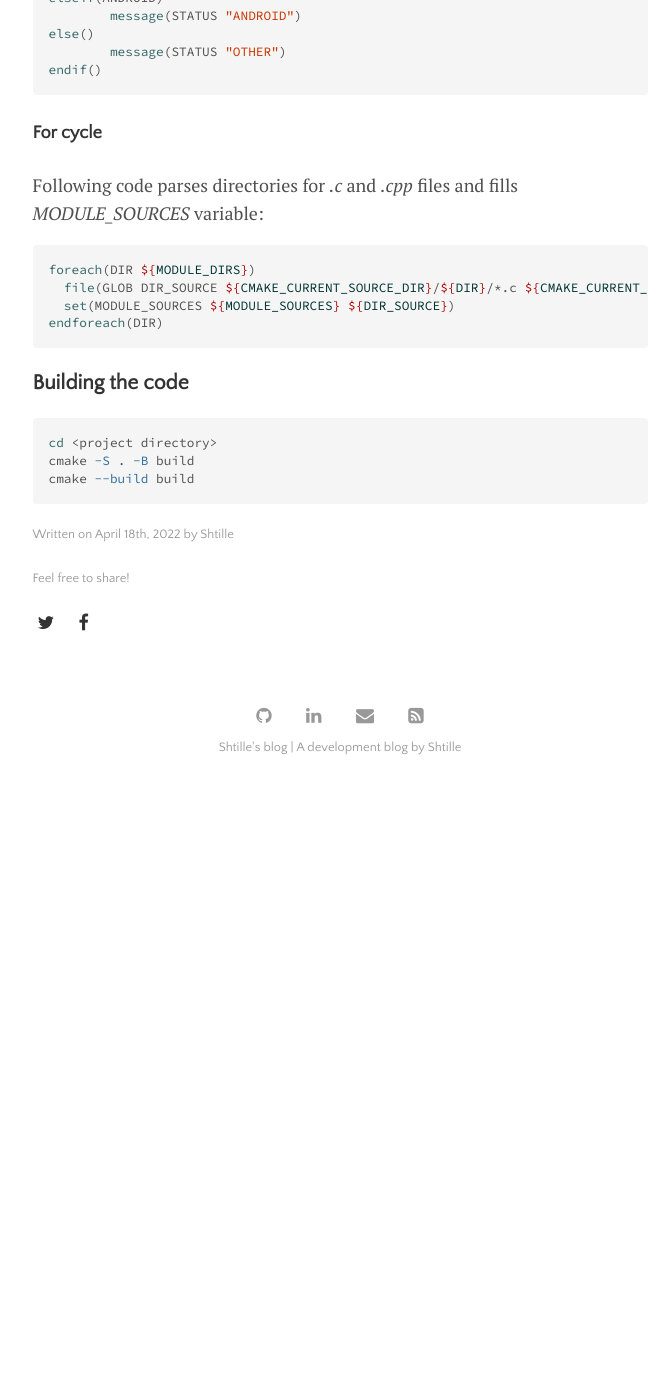
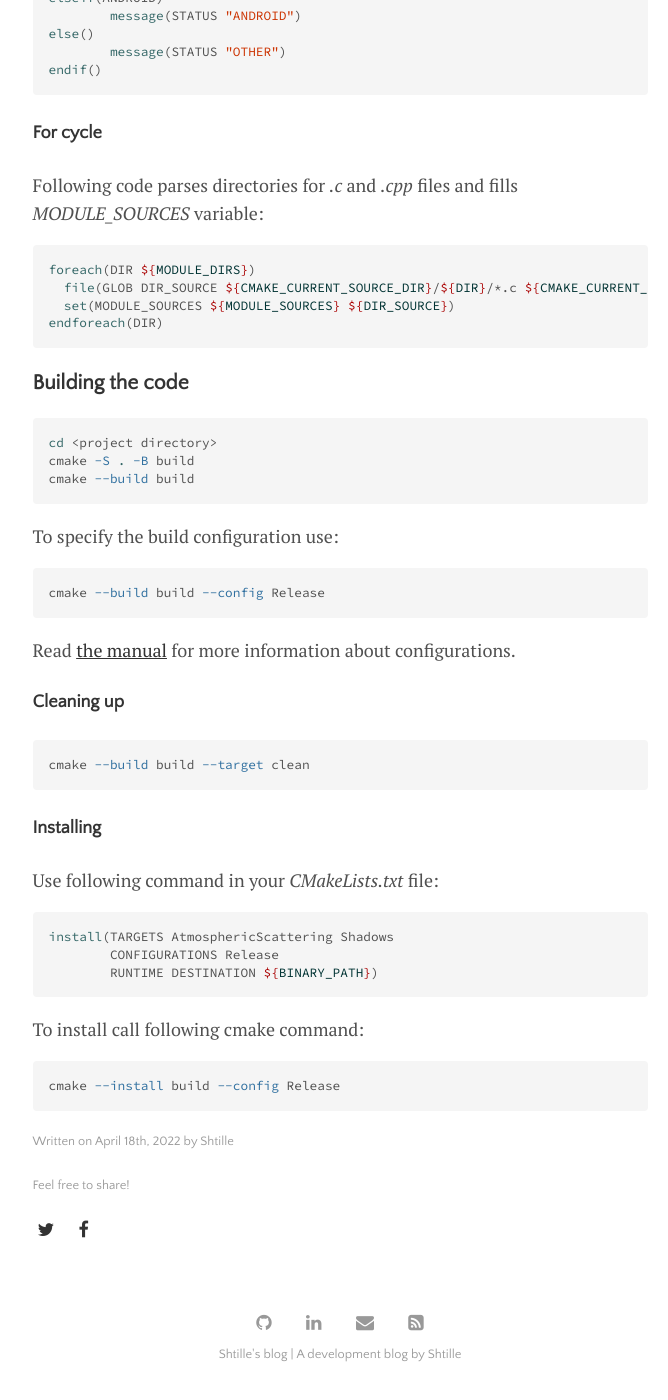
Before and after one commit to Shtille/blog, a Jekyll site: the page built from _posts/2022-04-18-cmake-guide.md, in a window 1280 px wide and 1400 px high, scrolled down 5155 px. Shown: the whole window, without its empty margins (300-968 px from the left). Built offline with Jekyll 4.4.1, drawn with Linux system fonts in a browser that asks for light colours; before the commit the page ends 5948 px from its top, so only the background shows below that.

Commit message:
Update 2022-04-18-cmake-guide.md

`````diff
--- a/_posts/2022-04-18-cmake-guide.md
+++ b/_posts/2022-04-18-cmake-guide.md
@@ -48,6 +48,7 @@ set(my_sources ${my_sources} fourth.cpp)
 List of useful prebuilt variables:
 - *CMAKE_CURRENT_SOURCE_DIR*
 - *CMAKE_CURRENT_BINARY_DIR*
+
 #### Setting C++ standard version
 ```cmake
 set(CMAKE_CXX_STANDARD 11)
@@ -203,3 +204,23 @@ cd <project directory>
 cmake -S . -B build
 cmake --build build
 ```
+To specify the build configuration use:
+```bash
+cmake --build build --config Release
+````
+Read [the manual](https://cmake.org/cmake/help/latest/variable/CMAKE_BUILD_TYPE.html) for more information about configurations.
+#### Cleaning up
+```bash
+cmake --build build --target clean
+```
+#### Installing
+Use following command in your *CMakeLists.txt* file:
+```cmake
+install(TARGETS AtmosphericScattering Shadows
+        CONFIGURATIONS Release
+        RUNTIME DESTINATION ${BINARY_PATH})
+```
+To install call following cmake command:
+```bash
+cmake --install build --config Release
+```
`````
